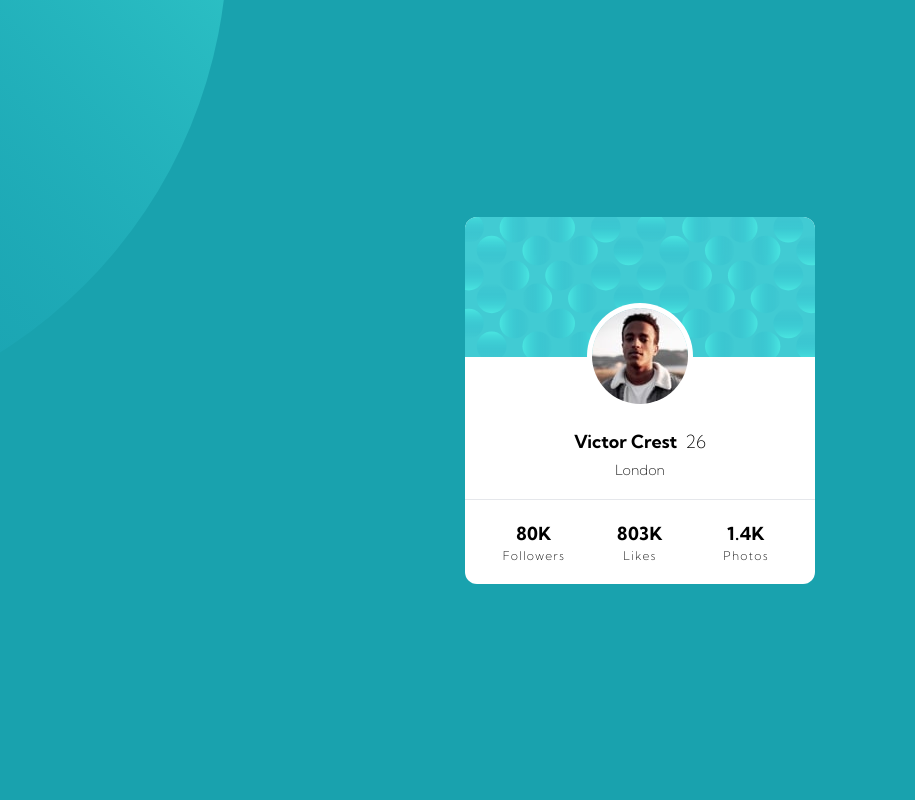
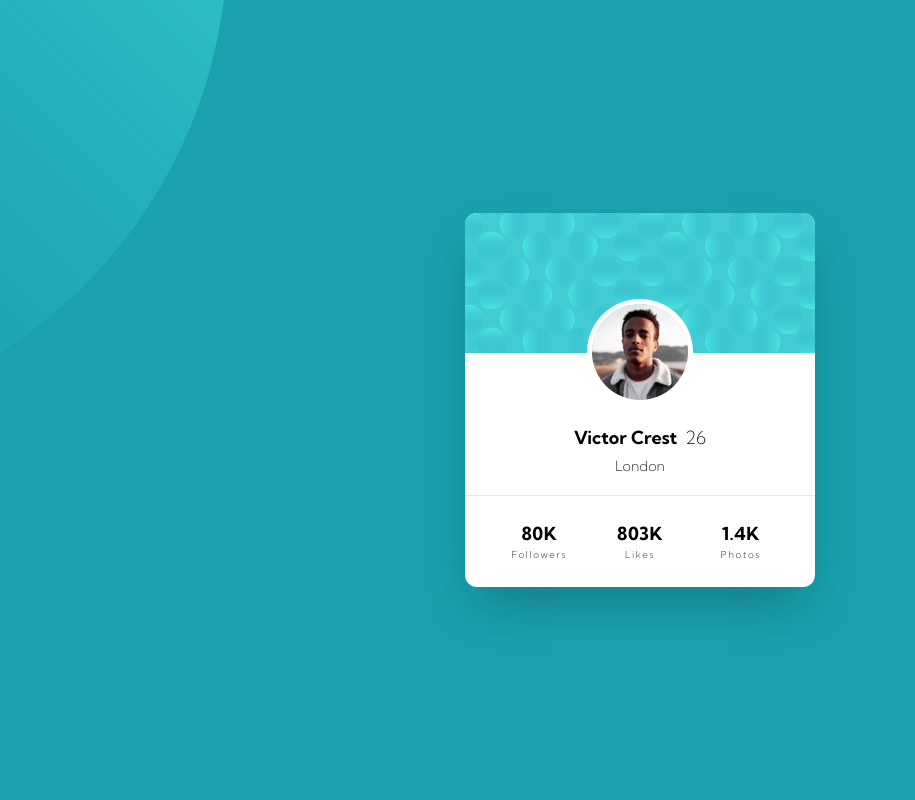
Before and after one commit to IMHidayat/profile_card_component, a React (Vite) app: page / in a window 1280 px wide. Shown: the whole page, without its empty margins (0-915 px from the left). Built offline with nearby package versions, Linux system fonts and the light colour scheme.

Commit message:
WIP 3 : Fixing padding and letter spacing

```diff
--- a/src/pages/home.jsx
+++ b/src/pages/home.jsx
@@ -6,7 +6,7 @@ export default function Home() {
   return (
     <main className="grid p-5 items-center">
       <article>
-        <section className="CARD_PROFILE card">
+        <section className="CARD_PROFILE card shadow-2xl">
           <div className="card-header">
             <div className="avatar flex mb-3">
               <div className="rounded-full ring ring-white ring-offset-base-100 ring-offset-2">
@@ -21,18 +21,18 @@ export default function Home() {
             </div>
           </div>
           <hr />
-          <div className="card-body p-5 grid grid-cols-3">
+          <div className="card-body p-6 px-7 grid grid-cols-3">
             <div className="grid justify-items-center">
               <h2 className="font-bold text-lg tracking-wide">80K</h2>
-              <p className="font-light text-xs tracking-widest">Followers</p>
+              <p className="font-light text-[.6rem] tracking-[.1rem]">Followers</p>
             </div>
             <div className="grid justify-items-center">
               <h2 className="font-bold text-lg tracking-wide">803K</h2>
-              <p className="font-light text-xs tracking-widest">Likes</p>
+              <p className="font-light text-[.6rem] tracking-[.1rem]">Likes</p>
             </div>
             <div className="grid justify-items-center">
               <h2 className="font-bold text-lg tracking-wide">1.4K</h2>
-              <p className="font-light text-xs tracking-widest">Photos</p>
+              <p className="font-light text-[.6rem] tracking-[.1rem]">Photos</p>
             </div>
           </div>
         </section>
```
